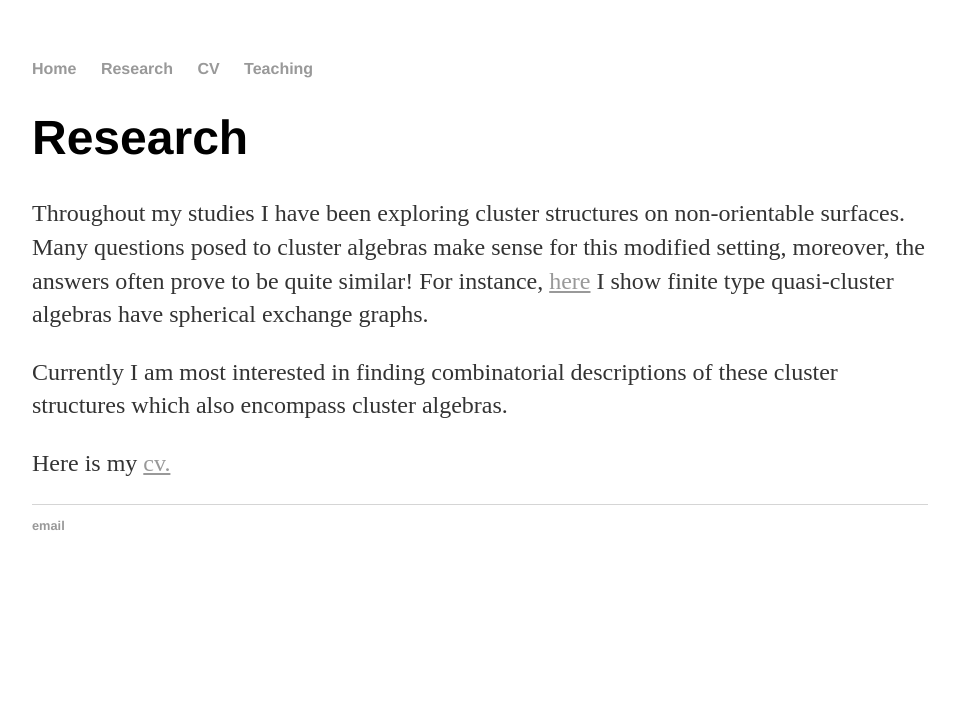
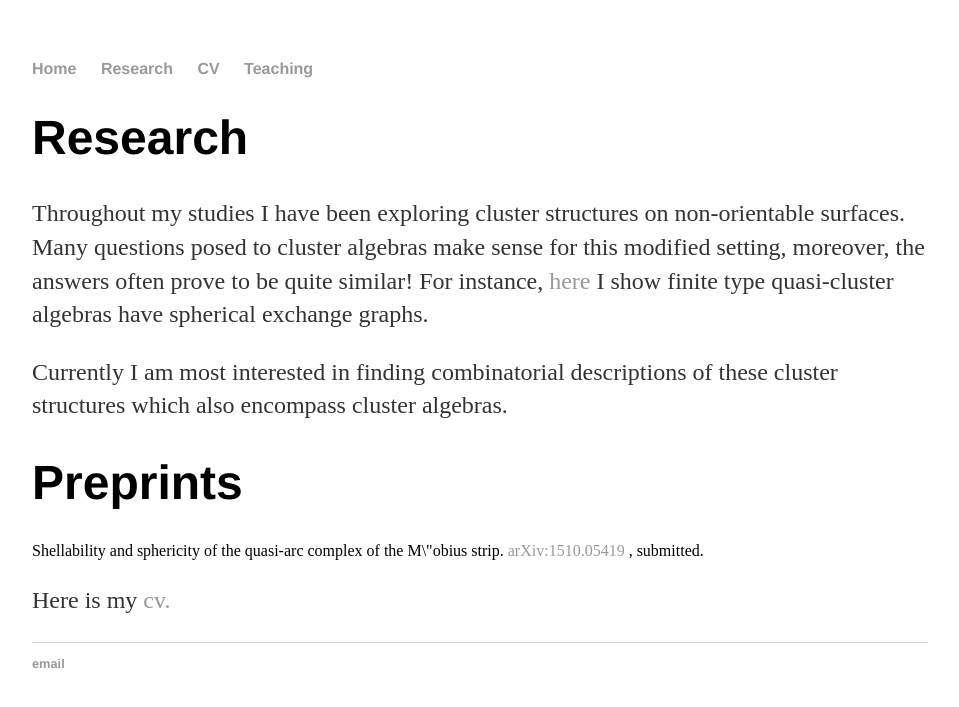
Before and after one commit to jon-m-wilson/jon-m-wilson.github.io, a Jekyll site: the page built from research/index.html, in a window 1280 px wide. Shown: the top 707 px of the page, without its empty margins (160-1119 px from the left). Built offline with Jekyll 4.4.1, drawn with Linux system fonts in a browser that asks for light colours.

Commit message:
Update index.html

```diff
--- a/research/index.html
+++ b/research/index.html
@@ -6,11 +6,17 @@ title: Research
 	<body>
 	<p>Throughout my studies I have been exploring cluster structures on non-orientable surfaces.
 	Many questions posed to cluster algebras make sense for this modified setting, moreover, the answers often prove to be quite similar!
-	For instance, <a href="http://arxiv.org/abs/1510.05419" target="_blank"><u>here</u></a> I show finite type
+	For instance, <a href="http://arxiv.org/abs/1510.05419" target="_blank"> here </a> I show finite type
 	quasi-cluster algebras have spherical exchange graphs.</p>
 
 	<p>Currently I am most interested in finding combinatorial descriptions of these cluster structures
 	which also encompass cluster algebras.</p>
 
-	<p>Here is my <a href="http://jon-m-wilson.github.io/cv/cv2016.pdf" target="_blank"><u>cv.</u></a></p>
+	<h1>Preprints</h1>
+
+	Shellability and sphericity of the quasi-arc complex of the M\"obius strip.
+	<a href="http://arxiv.org/abs/1510.05419" target="_blank"> arXiv:1510.05419 </a>, submitted.
+
+
+	<p>Here is my <a href="http://jon-m-wilson.github.io/cv/cv2016.pdf" target="_blank">cv.</a></p>
 	</body>
```
